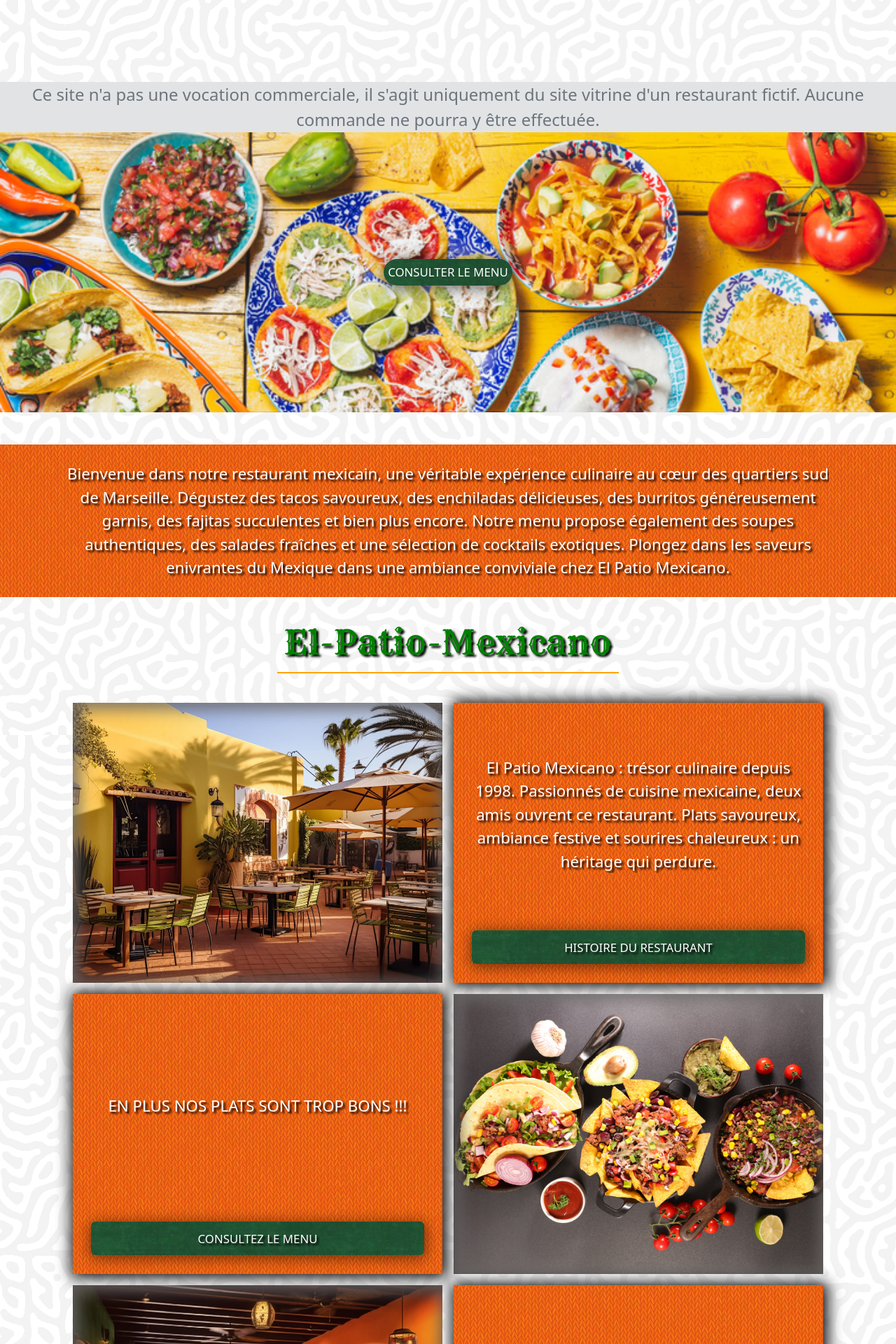
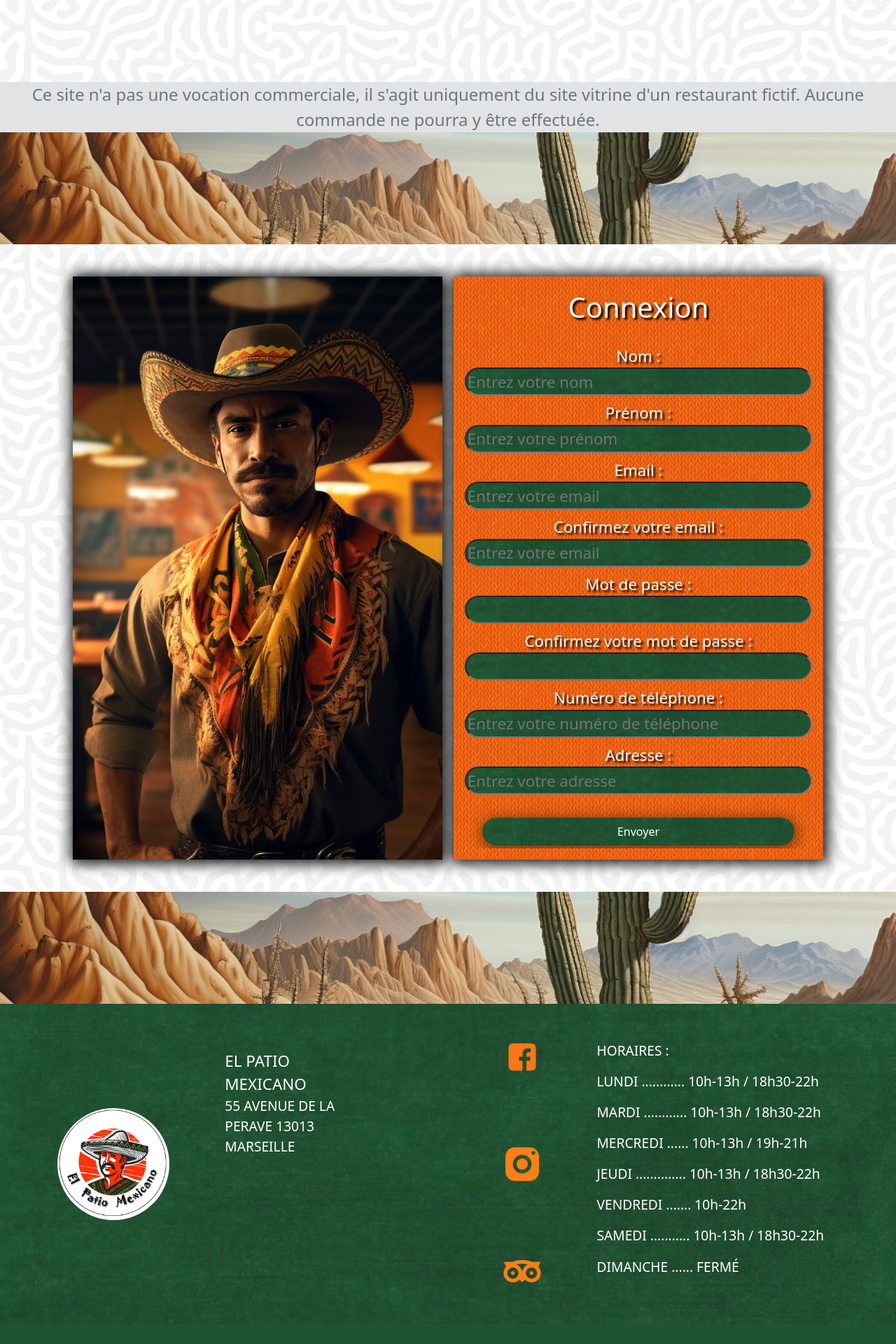
Before and after one commit to Kor-bens/EL-PATIO-MEXICANO, a PHP site: page /connexion-inscription in a window 1280 px wide. Shown: the top 1920 px of the page at 70% size. After the commit the page ends 1892 px from the top, so only its background shows below. Run offline with PHP 8.4, Linux system fonts and the light colour scheme; grey boxes are pictures that could not be loaded.

Commit message:
correction menu et contact

```diff
--- a/assets/composantJs/menu.js
+++ b/assets/composantJs/menu.js
@@ -111,21 +111,20 @@ chargerMenu();
 
 // ********** ANIMATION LORS DU SURVOL DES ANCRES SUR LA PAGE MENU **********
 // Note : cette fonctionnalité peut être chargée avant celles ci-dessus car elle dépend
-// directement du contenu de la page 'menu.php'
+// directement du contenu de la page 'menu.php';
 
 // Valable uniquement sur les grands écrans :
 if (window.outerWidth > 1023) {
 
   // On récupère toutes les ancres grâce à leur classe :
   var toutesAncres = document.querySelectorAll('.ancre-link');
-
   toutesAncres.forEach(element => {
 
     // On génère l'animation sur survol du bloc
     element.addEventListener('mouseenter', () => {
       let image = element.querySelector('img');
       // La variable suivante contiendra le type de plat concerné ('snacks' si c'est les snacks) :
-      let typeDImage = element.textContent.toLowerCase().trim();
+      let typeDImage = element.id.split('-')[0].toLowerCase().trim();
 
       // On va boucler sur le contenu du fichier JSON :
       $.ajax({
--- a/assets/css/contact.css
+++ b/assets/css/contact.css
@@ -165,8 +165,12 @@ select {
 #nom,
 #prenom,
 #email,
+#email-confirm,
+#mdp,
+#mdp-confirm,
 #telephone,
-#message {
+#message,
+#adresse {
     border-radius: 20px;
     color: rgb(255, 255, 255);
 
--- a/index.php
+++ b/index.php
@@ -4,7 +4,7 @@ require_once "src/dao/Requete.php";
 require_once 'src/model/Demande.php';
 require_once 'src/controllers/Message.php';
 
-$route = explode("?", $_SERVER['REQUEST_URI'])[0];
+$route = htmlspecialchars(explode("?", $_SERVER['REQUEST_URI'])[0]);
 $method = $_SERVER['REQUEST_METHOD'];
 
 $cntrlAppli = new CntrlAppli();
@@ -17,6 +17,8 @@ else if ($method == 'POST'  && $route == '/contact')    $cntrlAppli -> formDeman
 // else if ($method == 'POST' && $route == '/contact')     $cntrlAppli -> envoyerMsg();
 else if ($method == 'GET'   && $route == '/menu')       $cntrlAppli -> affMenu();
 else if ($method == 'GET'   && $route == '/requireData')$cntrlAppli -> getData($_SERVER['REQUEST_URI']);
-else if ($method == 'GET'   && $route == '/inscription')$cntrlAppli -> affInscription();
-else if ($method == 'GET'   && $route == '/index.php')  $cntrlAppli -> affAccueil();
-else                                                    $cntrlAppli -> affAccueil();
+else if ($method == 'GET'   && $route == '/connexion-inscription')$cntrlAppli -> affInscription();
+else                                                    {
+                                                            header("Location: /index");
+                                                            exit;
+                                                        }
--- a/src/views/common/navbar.php
+++ b/src/views/common/navbar.php
@@ -23,7 +23,7 @@
                     <a class="nav-link text-white fs-4" id="contact" href="/contact">CONTACT</a>
                 </li>
                 <li class="nav-item">
-                    <a class="nav-link text-white fs-4" id="contact" href="/inscription">CONNEXION</a>
+                    <a class="nav-link text-white fs-4" id="contact" href="/connexion-inscription">CONNEXION</a>
                 </li>
                 <li class="nav-item">
                 <a href="/public/panier.php"><img id="panier" src="../../../assets/ressources/panier.png" alt="panier"></a>
--- a/src/views/inscription.php
+++ b/src/views/inscription.php
@@ -25,18 +25,11 @@
                 <h2 id="titre-formulaire" class="fst-2">Connexion</h2>
                 <form id="formulaire" action="/inscription" method="post">
 
-                    <div class="row">
-                        <!-- TODO: Vérifier s'il y a un "order" avec Bootstrap, si on peut l'associer à une taille d'écran, pour réorganiser les champs dans un autre format -->
-                        <div class="row col-12 m-0 p-0">
-                            <label class="fsp-3 text-center col-5 text-center" for="nom">Nom :</label>
-                            <label class="fsp-3 col-5 text-center" for="prenom">Prénom :</label>
-                        </div>
-                        <div class="row col-12 m-0 p-0">
-                            <input type="text" id="nom" name="nom" placeholder="Entrez votre nom" data-sb-validations="required" class="vert mb-2 fsp-3 text-center col-5">
-                            <input type="text" id="prenom" name="prenom" placeholder="Entrez votre prénom" data-sb-validations="required" class="vert mb-2 fsp-3 col-5">
-                        </div>
+                    <label class="fsp-3 text-center text-center" for="nom">Nom :</label>
+                    <input type="text" id="nom" name="nom" placeholder="Entrez votre nom" data-sb-validations="required" class="vert mb-2 fsp-3">
 
-                    </div>
+                    <label class="fsp-3 text-center" for="prenom">Prénom :</label>
+                    <input type="text" id="prenom" name="prenom" placeholder="Entrez votre prénom" data-sb-validations="required" class="vert mb-2 fsp-3">
 
                     <label class="fsp-3" for="email">Email :</label>
                     <input type="email" id="email" name="email" placeholder="Entrez votre email" data-sb-validations="required" class="vert mb-2 fsp-3">
```
